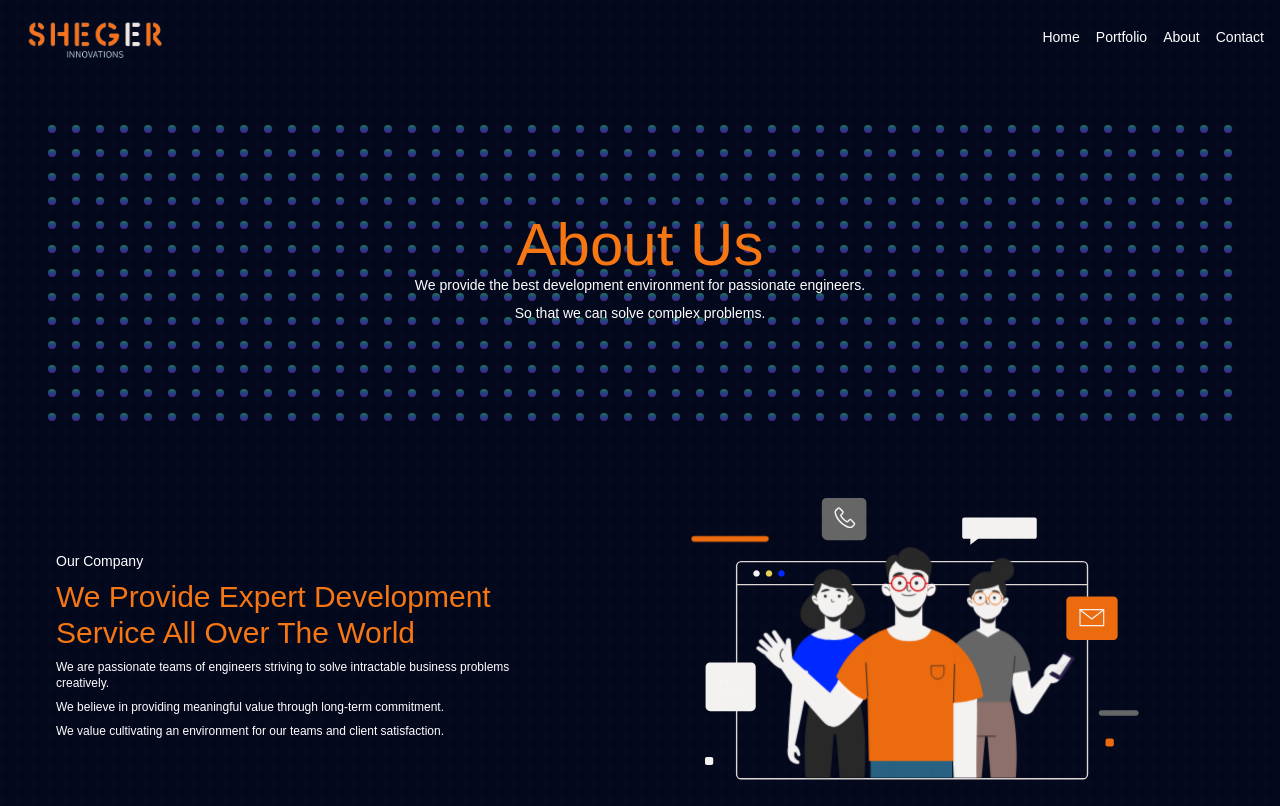
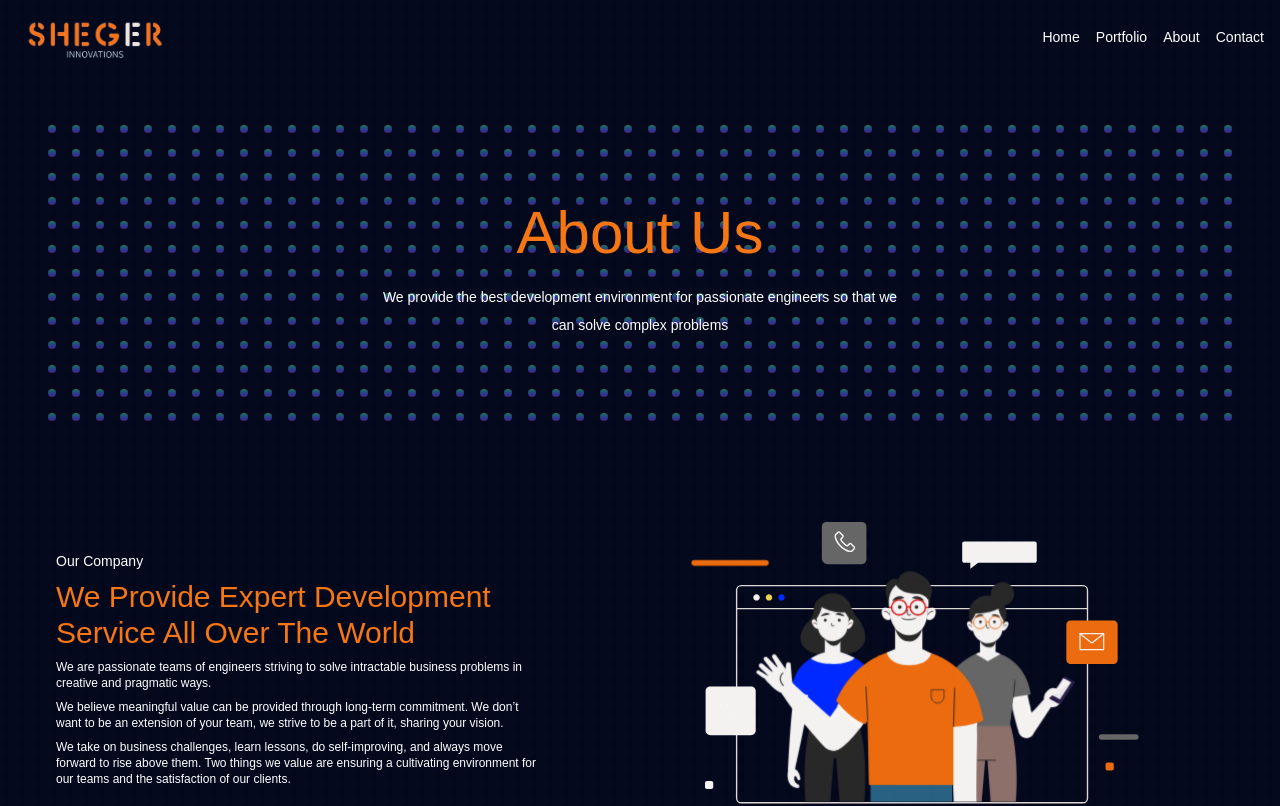
Before and after one commit to BereketTeshome/Sheger-Innovations, a React (Vite) app: page /about in a window 1280 px wide. Shown: the top 806 px of the page. Built offline with nearby package versions, Linux system fonts and the light colour scheme.

Commit message:
finishing up the website

```diff
--- a/src/pages/About.jsx
+++ b/src/pages/About.jsx
@@ -1,11 +1,9 @@
-import React, { useEffect, useRef, lazy, Suspense } from "react";
+import React, { useEffect, useRef } from "react";
 import anime from "animejs";
+import Testimonials from "../components/Testimonials";
 import lottie from "lottie-web";
 import aboutAnimation from "../assets/aboutAnimation.json";
-
-// Lazy load components
-const Testimonials = lazy(() => import("../components/Testimonials"));
-const WhyChooseUs = lazy(() => import("../components/WhyChooseUs"));
+import WhyChooseUs from "../components/WhyChooseUs";
 
 const Header = () => {
   return (
@@ -20,9 +18,16 @@ const GRID_HEIGHT = 13;
 
 const DotGrid = () => {
   const animeRef = useRef(null);
+  const isAnimatingRef = useRef(false);
 
   useEffect(() => {
-    triggerAnimation();
+    triggerAnimation({
+      target: {
+        dataset: {
+          index: Math.floor(Math.random() * (GRID_WIDTH * GRID_HEIGHT)),
+        },
+      },
+    });
   }, []);
 
   const triggerAnimation = (e) => {
@@ -30,6 +35,7 @@ const DotGrid = () => {
       animeRef.current.pause();
     }
 
+    isAnimatingRef.current = true;
     animeRef.current = anime({
       targets: ".dot-point",
       scale: [
@@ -46,39 +52,53 @@ const DotGrid = () => {
       ],
       delay: anime.stagger(100, {
         grid: [GRID_WIDTH, GRID_HEIGHT],
-        from:
-          e?.target?.dataset?.index ||
-          Math.floor(Math.random() * (GRID_WIDTH * GRID_HEIGHT)),
+        from: e.target.dataset.index,
       }),
+      complete: () => {
+        isAnimatingRef.current = false;
+      },
     });
   };
 
-  const dots = Array.from({ length: GRID_WIDTH * GRID_HEIGHT }, (_, index) => (
+  const dots = [];
+  let index = 0;
+
+  for (let i = 0; i < GRID_WIDTH; i++) {
+    for (let j = 0; j < GRID_HEIGHT; j++) {
+      dots.push(
         <div
           className="p-2 transition-colors rounded-full group cursor-pointer hover:bg-slate-600"
           data-index={index}
-      key={index}
+          key={`${i}-${j}`}
           onClick={triggerAnimation}
         >
-      <div className="w-2 h-2 rounded-full opacity-50 dot-point bg-gradient-to-b from-green-400 via-blue-500 to-purple-600 group-hover:from-indigo-600 group-hover:to-white" />
+          <div
+            className="w-2 h-2 rounded-full opacity-50 dot-point bg-gradient-to-b from-green-400 via-blue-500 to-purple-600 group-hover:from-indigo-600 group-hover:to-white"
+            data-index={index}
+          />
         </div>
-  ));
+      );
+      index++;
+    }
+  }
 
   return (
     <div className="relative flex flex-col items-center justify-center overflow-hidden">
       <div
         style={{ gridTemplateColumns: `repeat(${GRID_WIDTH}, 1fr)` }}
-        className="grid w-fit"
+        className="grid z-2 w-fit"
       >
         {dots}
       </div>
-      <div className="absolute top-0 flex flex-col items-center justify-center w-full h-full pointer-events-none">
-        <h2 className="text-5xl md:text-6xl text-[#F57613]">About Us</h2>
-        <p className="mb-2 sm:text-sm text-xs text-center">
-          We provide the best development environment for passionate engineers.
+      <div className="absolute top-0 z-10 flex flex-col items-center justify-center w-full h-full pointer-events-none">
+        <h2 className="text-5xl md:text-6xl text-[#F57613] z-10">About Us</h2>
+        <br />
+        <p className="z-10 mb-2 sm:text-sm sm:px-0 text-xs text-center">
+          We provide the best development environment for passionate engineers
+          so that we
         </p>
-        <p className="mb-2 sm:text-sm text-xs font-light">
-          So that we can solve complex problems.
+        <p className="z-10 mb-2 sm:text-sm text-xs font-light">
+          can solve complex problems
         </p>
       </div>
     </div>
@@ -96,12 +116,16 @@ const About = () => {
       autoplay: true,
       animationData: aboutAnimation,
     });
-    return () => animation.destroy();
+    return () => {
+      animation.destroy();
+    };
   }, []);
 
   return (
     <div>
       <Header />
+      <br />
+
       <div className="flex items-center gap-14 px-8 sm:px-14 mb-14 flex-col md:flex-row max-w-screen-xl mx-auto">
         <div className="lg:w-[60%] md:w-[95%] text-center md:text-left">
           <p className="mb-2 text-sm font-thin">Our Company</p>
@@ -110,23 +134,32 @@ const About = () => {
           </h2>
           <p className="mb-2 text-xs">
             We are passionate teams of engineers striving to solve intractable
-            business problems creatively.
+            business problems in creative and pragmatic ways.
           </p>
           <p className="mb-2 text-xs">
-            We believe in providing meaningful value through long-term
-            commitment.
+            We believe meaningful value can be provided through long-term
+            commitment. We don’t want to be an extension of your team, we strive
+            to be a part of it, sharing your vision.
           </p>
           <p className="mb-2 text-xs">
-            We value cultivating an environment for our teams and client
-            satisfaction.
+            We take on business challenges, learn lessons, do self-improving,
+            and always move forward to rise above them. Two things we value are
+            ensuring a cultivating environment for our teams and the
+            satisfaction of our clients.
           </p>
         </div>
-        <div className="flex justify-end md:w-[900px]" ref={container}></div>
+        <div
+          className="flex justify-end md:w-[900px]"
+          ref={container}
+          // style={{ width: "900px" }}
+        ></div>
       </div>
-      <Suspense fallback={<div>Loading...</div>}>
+      <div>
         <WhyChooseUs />
+      </div>
+      <div>
         <Testimonials />
-      </Suspense>
+      </div>
     </div>
   );
 };
```
Lines whose indentation alone changed are shown as unchanged.
